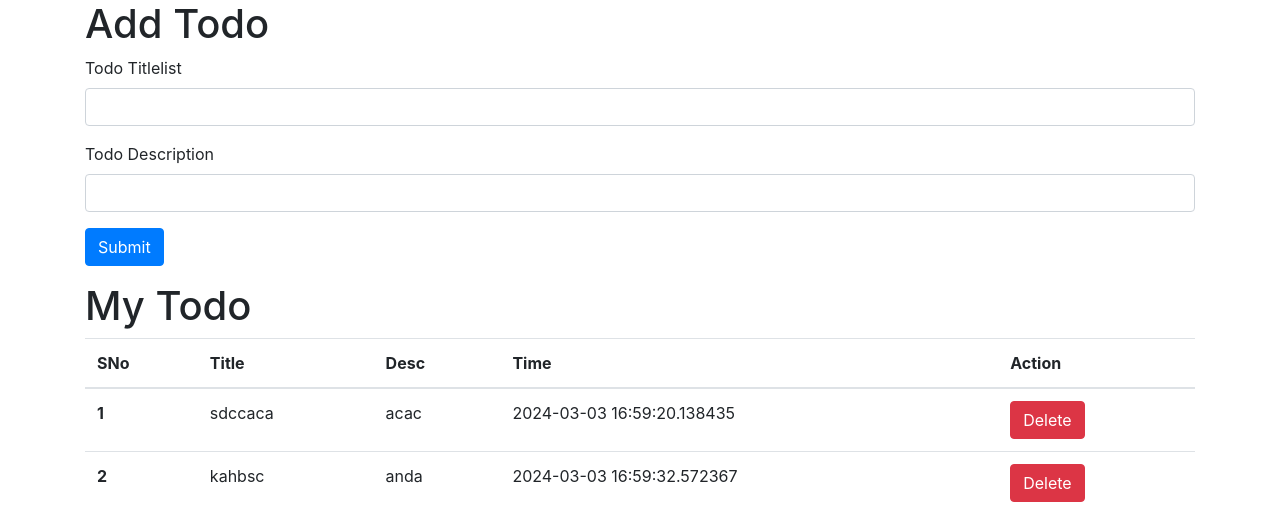
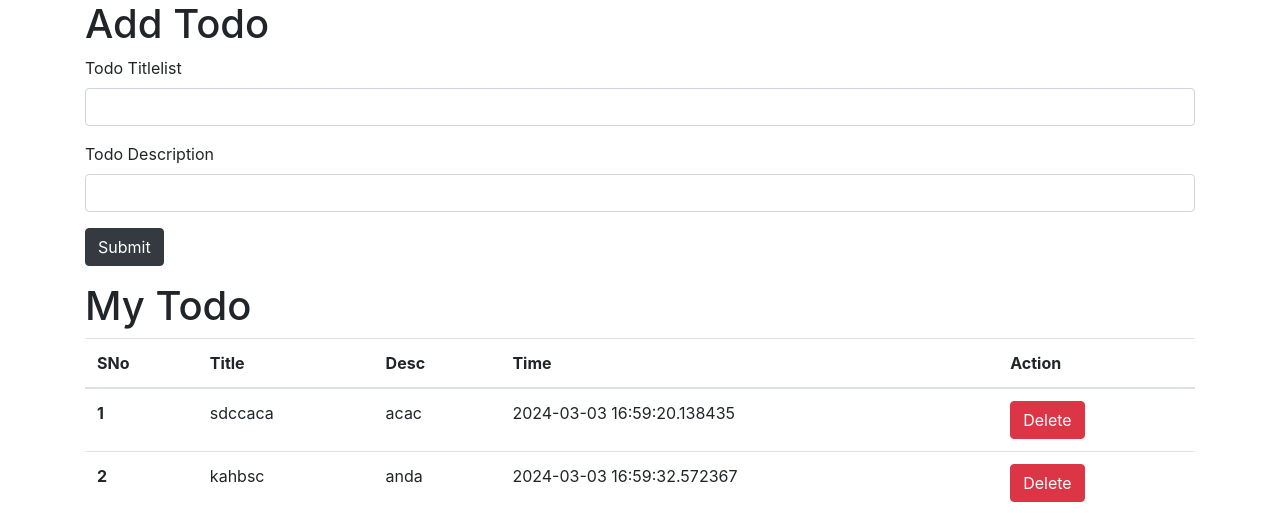
Before and after one commit to pranjalashutosh/mygitrepo, a Flask app: page / in a window 1280 px wide. Shown: the part 56-569 px from the top of the page. Run offline with Flask 3, Linux system fonts and the light colour scheme.

Commit message:
button color change

```diff
--- a/templates/index.html
+++ b/templates/index.html
@@ -61,7 +61,7 @@
 
             </div>
 
-            <button type="submit" class="btn btn-primary">Submit</button>
+            <button type="submit" class="btn btn-dark">Submit</button>
           </form>
         </div>
       <div class="container my-3">
```
